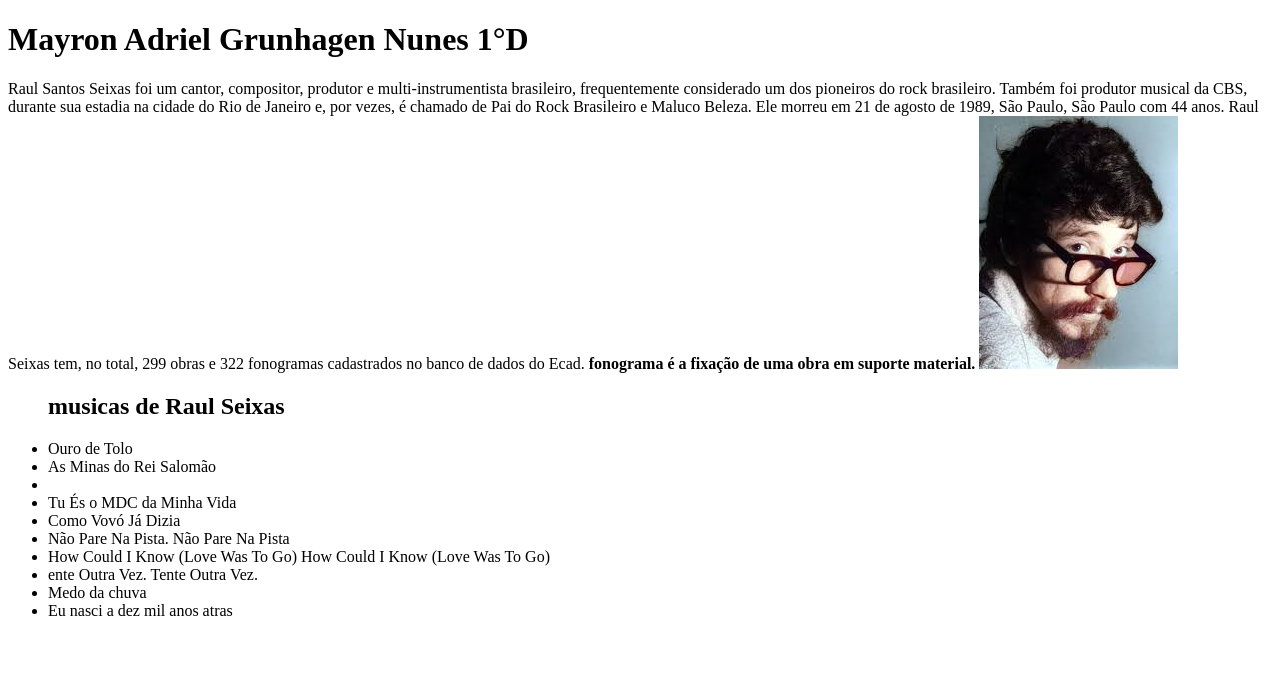
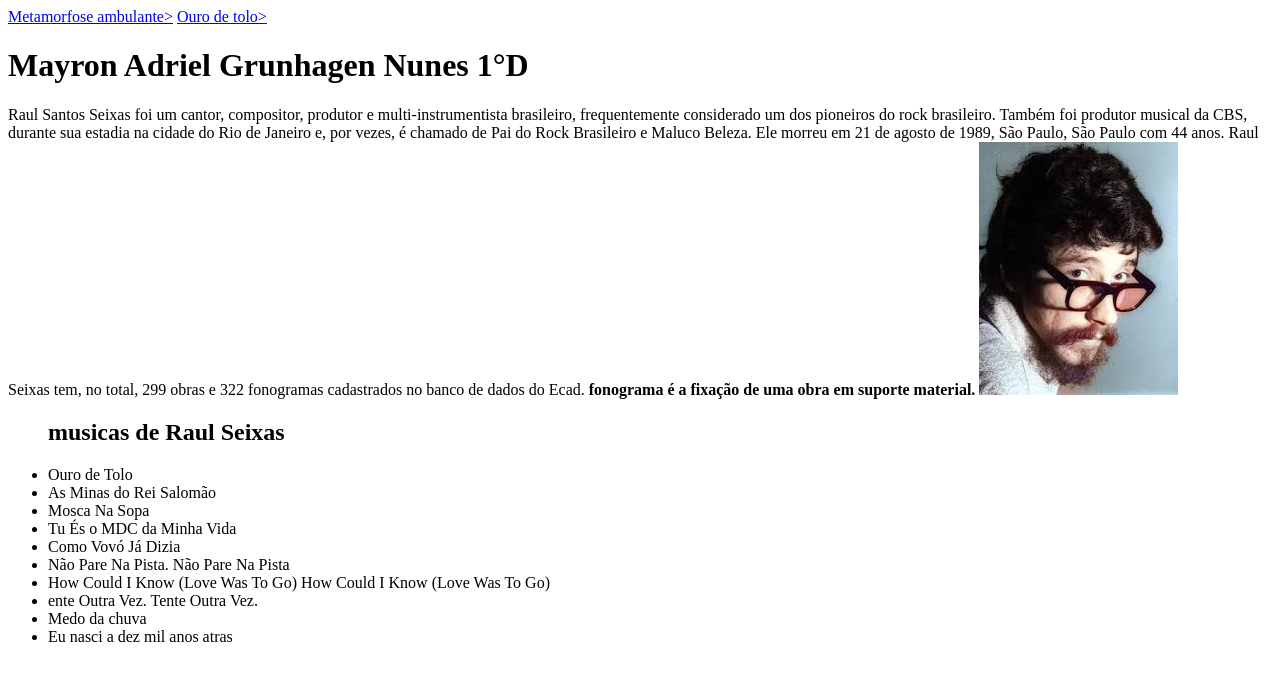
Before and after one commit to Mayronc12/prova, a plain HTML site: page index.html in a window 1280 px wide. Drawn offline with Linux system fonts and the light colour scheme.

Commit message:
index.hml

```diff
--- a/index.html
+++ b/index.html
@@ -6,8 +6,8 @@
     <title>Document</title>
 </head>
 <body><header>
-<a href="https://www.youtube.com/watch?v=CmB4sfoZkwo&pp=ygUWcmF1bCBzZWl4YXNtZXRhbW9yZm9zZQ%3D%3D"Metamorfose ambulante></a>
-    <a href="https://www.youtube.com/watch?v=Z9JyLHHIIwY&pp=ygUYcmF1bCBzZWl4YXMgb3VybyBkZSB0b2xv"Ouro de tolo></a> </a>
+<a href="https://www.youtube.com/watch?v=CmB4sfoZkwo&pp=ygUWcmF1bCBzZWl4YXNtZXRhbW9yZm9zZQ%3D%3D">Metamorfose ambulante></a>
+    <a href="https://www.youtube.com/watch?v=Z9JyLHHIIwY&pp=ygUYcmF1bCBzZWl4YXMgb3VybyBkZSB0b2xv">Ouro de tolo></a>
 
 </header>
 <h1>Mayron Adriel Grunhagen Nunes 1°D</h1>
@@ -20,7 +20,7 @@
     <h2>musicas de Raul Seixas</h2>
     <li>Ouro de Tolo</li>
     <li>As Minas do Rei Salomão</li>
-    <li><Mosca Na Sopa</li>
+    <li>Mosca Na Sopa</li>
     <li>Tu És o MDC da Minha Vida</li>
     <li>Como Vovó Já Dizia</li>
     <li>Não Pare Na Pista. Não Pare Na Pista</li>
```
